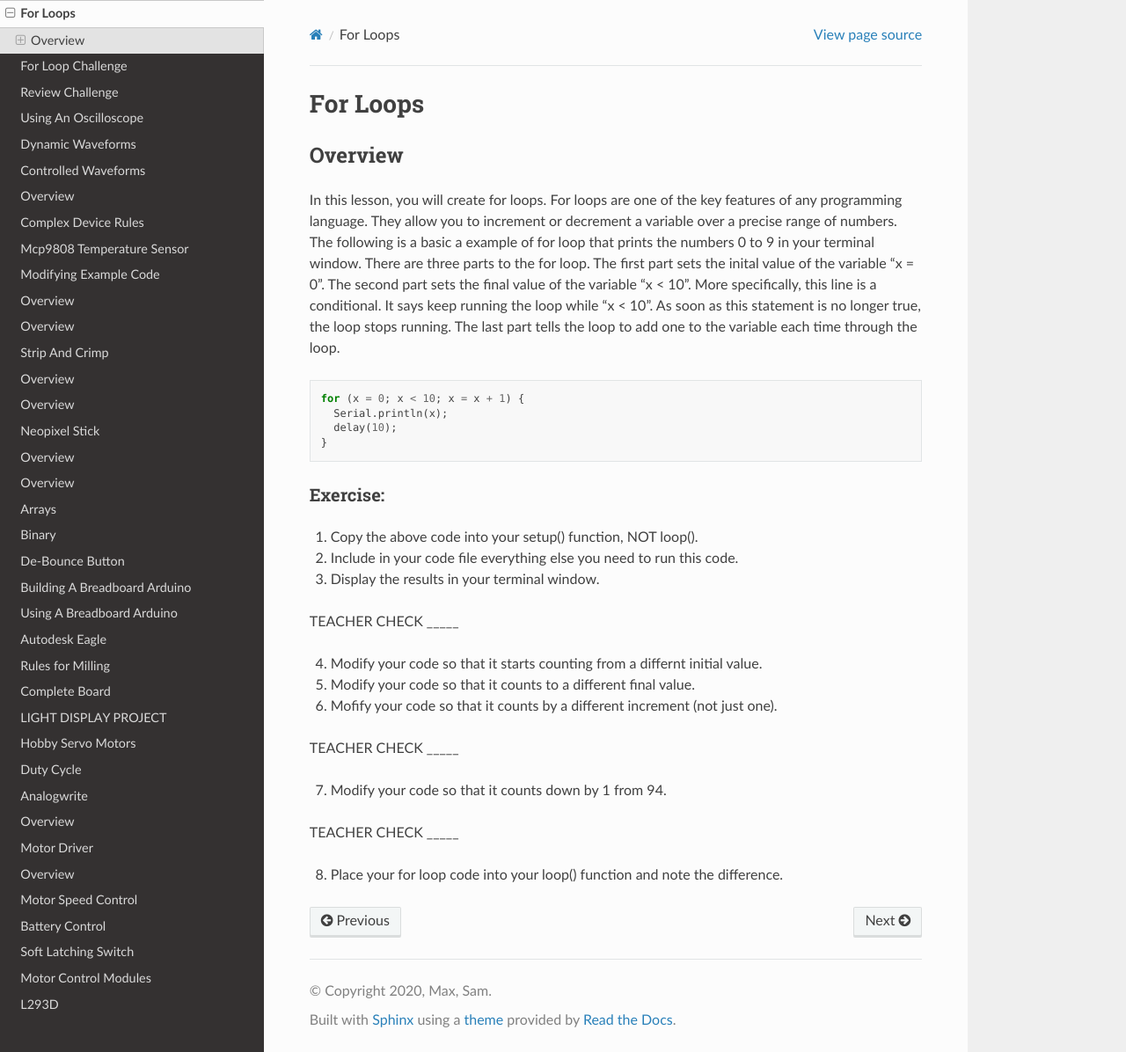
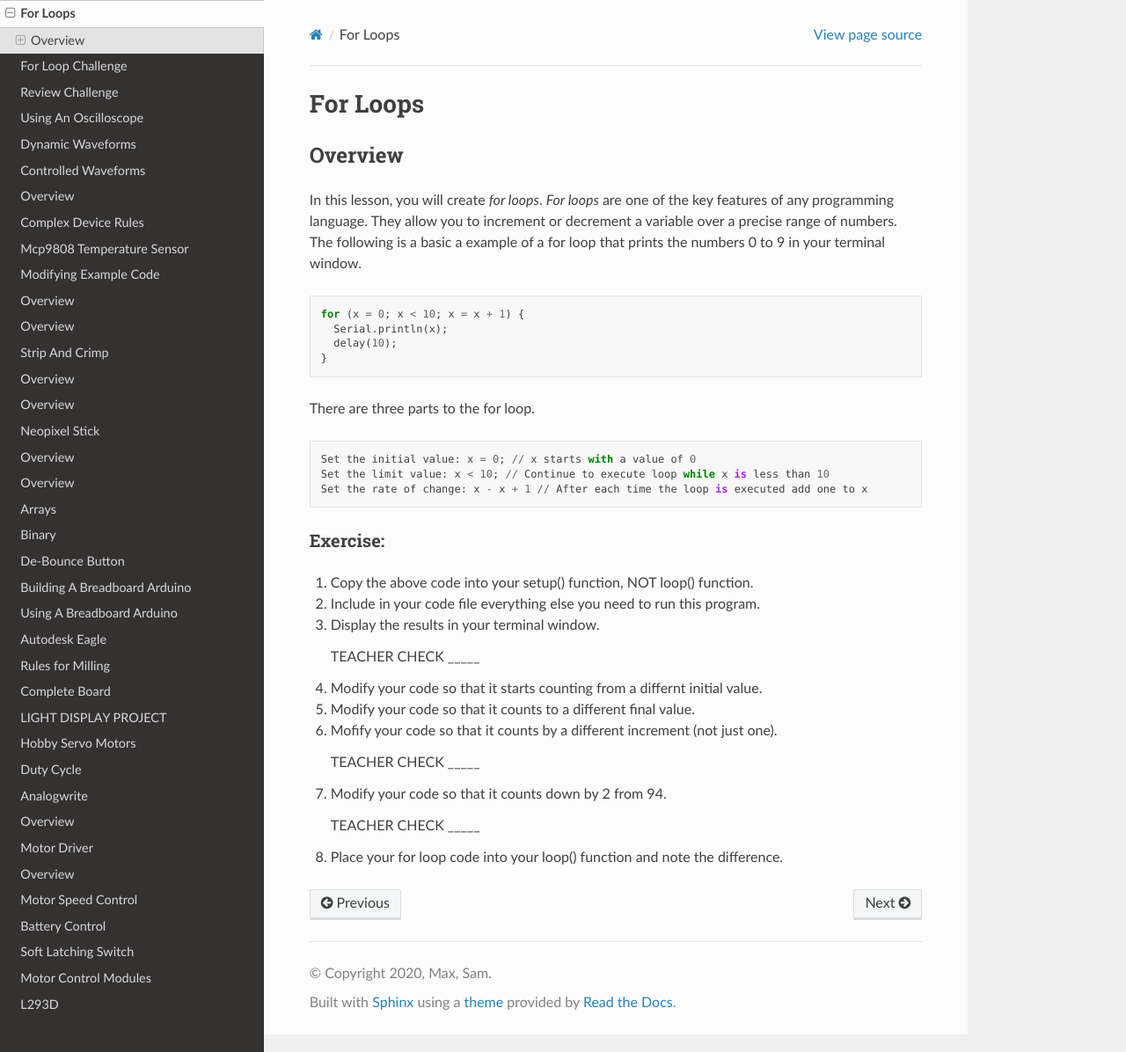
Before and after one commit to maxtkc/mvths-wiki, a Sphinx documentation site: the page built from docs/028a-for-loops.rst, in a window 1280 px wide and 1196 px high. Shown: the whole window at 88% size. Built offline with Sphinx 7.4.7 and the Read the Docs theme 2.0.0, drawn with Linux system fonts in a browser that asks for light colours; pages that are not in the unit, such as notebooks, are missing from menus.

Commit message:
Update 028a-for-loops.rst

```diff
--- a/docs/028a-for-loops.rst
+++ b/docs/028a-for-loops.rst
@@ -4,11 +4,7 @@ For Loops
 Overview
 --------
 
-In this lesson, you will create for loops. For loops are one of the key features of any programming language. They allow you to increment or decrement a variable over
-a precise range of numbers. The following is a basic a example of for loop that prints the numbers 0 to 9 in your terminal window. There are three parts to the
-for loop. The first part sets the inital value of the variable "x = 0". The second part sets the final value of the variable "x < 10". More specifically, this line
-is a conditional. It says keep running the loop while "x < 10". As soon as this statement is no longer true, the loop stops running. The last part tells the loop to
-add one to the variable each time through the loop.
+In this lesson, you will create *for loops*. *For loops* are one of the key features of any programming language. They allow you to increment or decrement a variable over a precise range of numbers. The following is a basic a example of a for loop that prints the numbers 0 to 9 in your terminal window.
 
 .. code-block:: C
 
@@ -17,24 +13,31 @@ add one to the variable each time through the loop.
     delay(10);
   }
 
+There are three parts to the for loop.
+
+::
+
+   Set the initial value: x = 0; // x starts with a value of 0
+   Set the limit value: x < 10; // Continue to execute loop while x is less than 10
+   Set the rate of change: x - x + 1 // After each time the loop is executed add one to x
 
 Exercise:
 ~~~~~~~~~
 
-1. Copy the above code into your setup() function, NOT loop().
-2. Include in your code file everything else you need to run this code.
-3. Display the results in your terminal window.
+#. Copy the above code into your setup() function, NOT loop() function.
+#. Include in your code file everything else you need to run this program.
+#. Display the results in your terminal window.
 
-TEACHER CHECK \_\_\_\_\_
+   TEACHER CHECK \_\_\_\_\_
 
-4. Modify your code so that it starts counting from a differnt initial value.
-5. Modify your code so that it counts to a different final value.
-6. Mofify your code so that it counts by a different increment (not just one).
+#. Modify your code so that it starts counting from a differnt initial value.
+#. Modify your code so that it counts to a different final value.
+#. Mofify your code so that it counts by a different increment (not just one).
 
-TEACHER CHECK \_\_\_\_\_
+   TEACHER CHECK \_\_\_\_\_
 
-7. Modify your code so that it counts down by 1 from 94.
+#. Modify your code so that it counts down by 2 from 94.
 
-TEACHER CHECK \_\_\_\_\_
+   TEACHER CHECK \_\_\_\_\_
 
-8. Place your for loop code into your loop() function and note the difference.
+#. Place your for loop code into your loop() function and note the difference.
```
